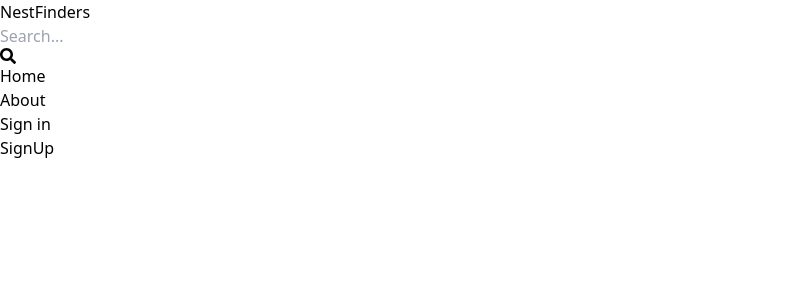
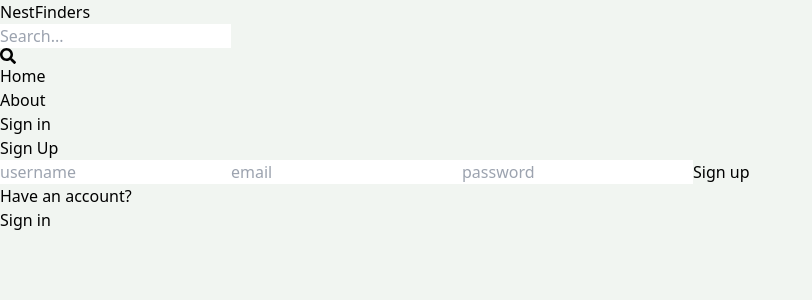
Before and after one commit to ayan1510/real-estate, a React (Vite) app in the folder client/: page /sign-up in a window 1280 px wide. Shown: the top 300 px of the page, without its empty margins (0-812 px from the left). Built offline with nearby package versions, Linux system fonts and the light colour scheme.

Commit message:
crerate sign page

```diff
--- a/client/src/index.css
+++ b/client/src/index.css
@@ -1,3 +1,7 @@
 @tailwind base;
 @tailwind components;
 @tailwind utilities;
+
+body{
+    background-color: rgb(241, 245, 241);
+}
--- a/client/src/pages/SignUp.jsx
+++ b/client/src/pages/SignUp.jsx
@@ -1,7 +1,52 @@
-import React from 'react'
+// import { useState } from 'react';
+ import { Link, useNavigate } from 'react-router-dom';
+// import OAuth from '../components/OAuth';
 
-export default function SignUp() {
+
+ export default function SignUp() {
+
   return (
-    <div>SignUp</div>
-  )
+    <div className='p-3 max-w-lg mx-auto'>
+      <h1 className='text-3xl text-center font-semibold my-7'>Sign Up</h1>
+      <form  className='flex flex-col gap-4'>
+        <input
+          type='text'
+          placeholder='username'
+          className='border p-3 rounded-lg'
+          id='username'
+
+        />
+        <input
+          type='email'
+          placeholder='email'
+          className='border p-3 rounded-lg'
+          id='email'
+
+        />
+        <input
+          type='password'
+          placeholder='password'
+          className='border p-3 rounded-lg'
+          id='password'
+
+        />
+      <button
+
+          className='bg-slate-700 text-white p-3 rounded-lg uppercase hover:opacity-95 disabled:opacity-80'
+        >
+          Sign up
+        </button>
+
+      </form>
+
+      <div className='flex gap-2 mt-5'>
+        <p>Have an account?</p>
+        <Link to={'/sign-in'}>
+          <span className='text-blue-700'>Sign in</span>
+        </Link>
+      </div>
+
+
+    </div>
+  );
 }
```
